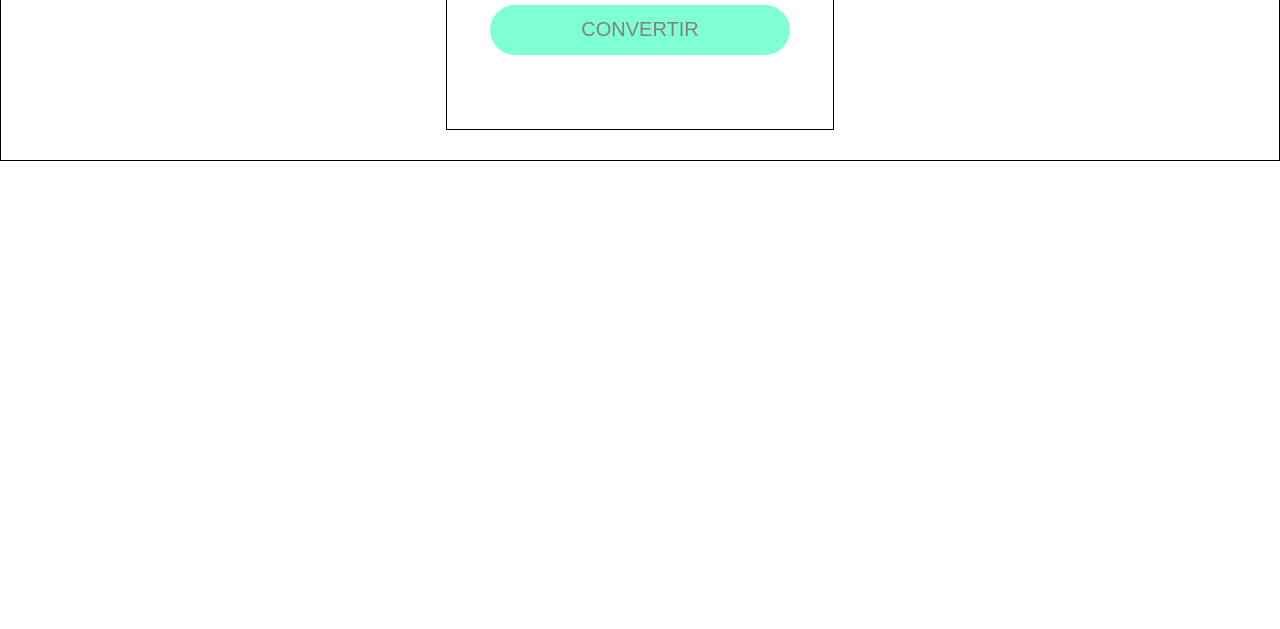
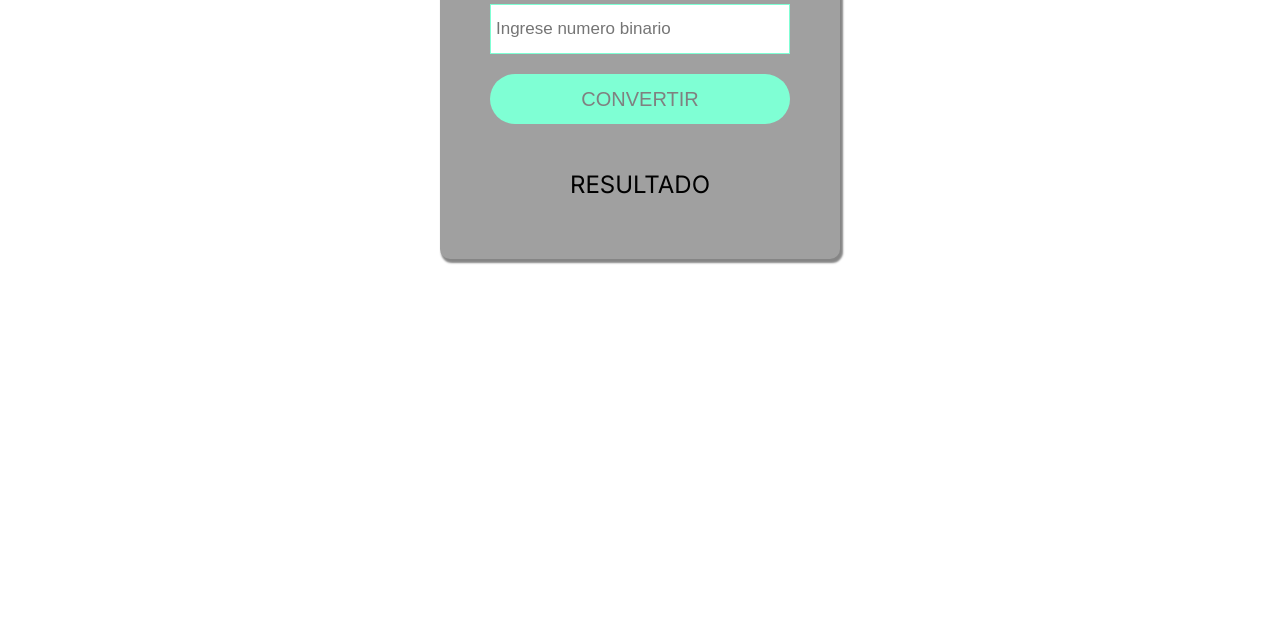
Before and after one commit to emimingo/conversor-binario-decimal, a plain HTML site: page index.html in a window 1280 px wide. Shown: the part 171-800 px from the top of the page. Drawn offline with Linux system fonts and the light colour scheme.

Commit message:
Conversor finalizado

```diff
--- a/index.html
+++ b/index.html
@@ -24,9 +24,7 @@
             </div>
         </section>
         <section class="resultado">
-            <div class="mostrar">
-
-            </div>
+            <div class="mostrar">RESULTADO</div>
         </section>
     </div>
 
--- a/styles.css
+++ b/styles.css
@@ -7,25 +7,37 @@
 body{
     font-family: 'Inter', sans-serif;
     font-size: 24px;
+    display: flex;
+    justify-content: center;
 }
 .container{
+    margin-top: 50px;
+    width: 400px;
+    height: 380px;
     display: flex;
     flex-direction: column;
     justify-content: center;
     align-items: center;
     gap: 30px;
-    border: 1px solid black;
+    background-color: rgb(160, 160, 160);
+    border-radius: 10px;
+    box-shadow: 2px 3px 2px 1px rgba(0,0,0,0.48);
+    -webkit-box-shadow: 2px 3px 2px 1px rgba(0,0,0,0.48);
+    -moz-box-shadow: 2px 3px 2px 1px rgba(0,0,0,0.48);
 }
 
 .conversor{
-    height: 300px;
+    height: 200px;
     padding: 40px;
     display: flex;
     flex-direction: column;
     justify-content: center;
     align-items: center;
     gap: 10px;
-    border: 1px solid black;
+}
+
+.titulo{
+    margin-bottom: 10px;
 }
 
 .input-text{
@@ -34,6 +46,7 @@ body{
     font-size: 17px;
     padding: 5px;
     border: 1px solid aquamarine;
+    margin-bottom: 10px;
 }
 
 .input-text:focus{
@@ -50,7 +63,10 @@ body{
     color: grey;
 }
 
+.mostrar{
+
+}
+
 .error{
-    font-size: 17px;
     color:red;
 }
```
